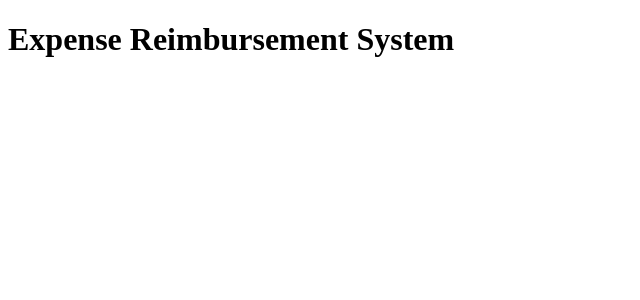
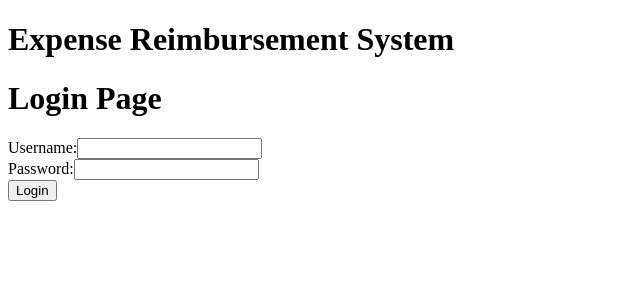
Before and after one commit to offtheclockk/ExpenseReimbursementSystem, a React (Vite) app in the folder react/ems/: page / in a window 1280 px wide. Shown: the top 300 px of the page, without its empty margins (0-640 px from the left). Built offline with nearby package versions, Linux system fonts and the light colour scheme.

Commit message:
path changes

```diff
--- a/react/ems/src/App.tsx
+++ b/react/ems/src/App.tsx
@@ -18,7 +18,7 @@ const App: React.FC = () => {
       <h1>Expense Reimbursement System</h1>
       {isLoggedIn && <Header />}
       <Switch>
-        <Route exact path="/auth/login">
+        <Route exact path="/">
           <LoginPage onLogin={handleLogin} />
         </Route>
         <Route path="/dashboard" component={Dashboard} />
```
